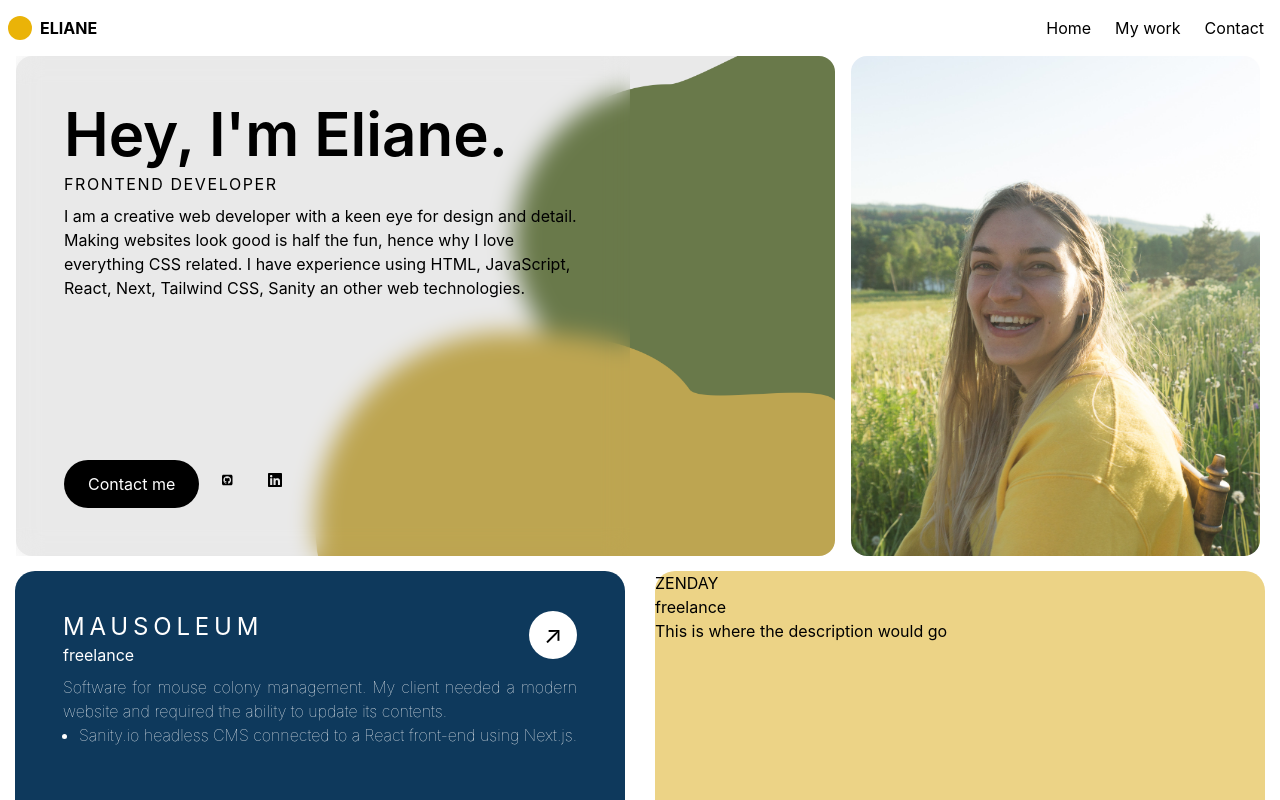
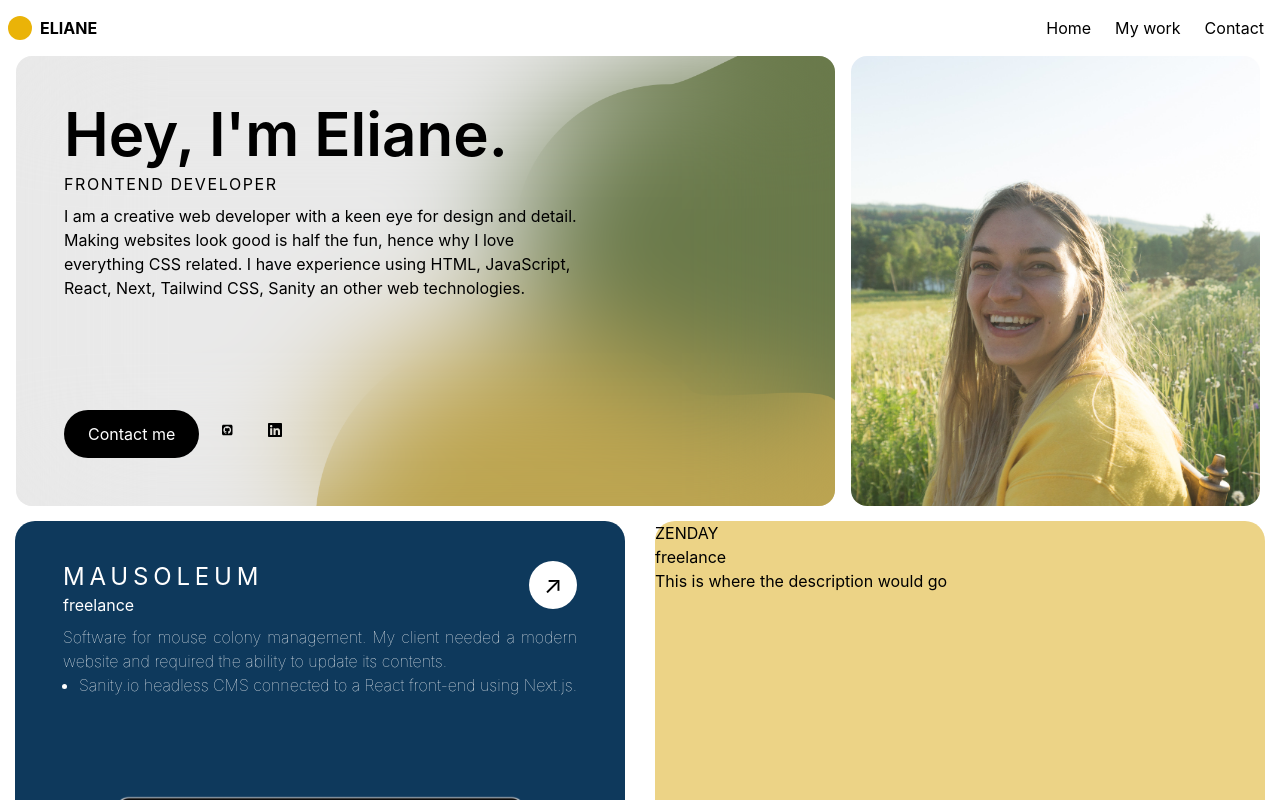
Before and after one commit to ElianeV/portfolio_v2, a Next.js app: page / in a window 1280 px wide. Shown: the top 800 px of the page. Built offline with nearby package versions, Linux system fonts and the light colour scheme.

Commit message:
Intro section fully responsive

```diff
--- a/pages/index.js
+++ b/pages/index.js
@@ -21,8 +21,9 @@ export default function Home() {
       </Head>
       <Navbar />
       <main className="w-full h-auto pt-14 flex">
-        <div className="w-2/3 mx-4 h-auto rounded-2xl bg-[url('/bg-orbs.png')] bg-cover">
-          <div className="p-4 w-full h-full lg:w-3/4 xs:p-8 sm:p-12 flex flex-col justify-between backdrop-blur-md">
+        <div className="w-full md:w-2/3 mx-4 h-auto rounded-2xl bg-[url('/bg-orbs.png')] bg-cover">
+          <div className="w-full h-full backdrop-blur-3xl rounded-2xl">
+            <div className="p-4 xs:p-8 w-full h-full lg:w-3/4 sm:p-12 flex flex-col justify-between ">
               <div>
                 <h1 className="mb-2 text-2xl font-semibold xs:text-4xl sm:text-6xl">
                   Hey, I'm Eliane.
@@ -30,7 +31,7 @@ export default function Home() {
                 <h2 className="mb-2 uppercase text-sm sm:text-base tracking-widest">
                   Frontend developer
                 </h2>
-              <p>
+                <p className="mb-4 xs:mb-8 sm:mb-20">
                   I am a creative web developer with a keen eye for design and
                   detail. Making websites look good is half the fun, hence why I
                   love everything CSS related. I have experience using HTML,
@@ -58,7 +59,8 @@ export default function Home() {
               </div>
             </div>
           </div>
-        <div className="w-1/3 min-h-[500px] mr-5 rounded-2xl overflow-hidden bg-[url('/portrait.jpg')] bg-cover"></div>
+        </div>
+        <div className="hidden md:block md:w-1/3 min-h-[450px] mr-5 rounded-2xl overflow-hidden bg-[url('/portrait.jpg')] bg-cover"></div>
       </main>
       <section>
         <div className="flex flex-wrap">
```
Lines whose indentation alone changed are shown as unchanged.
